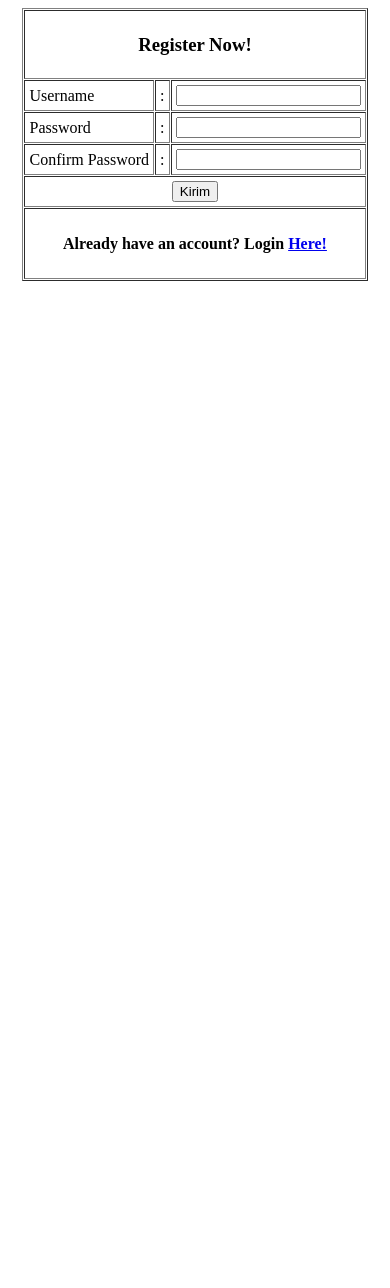
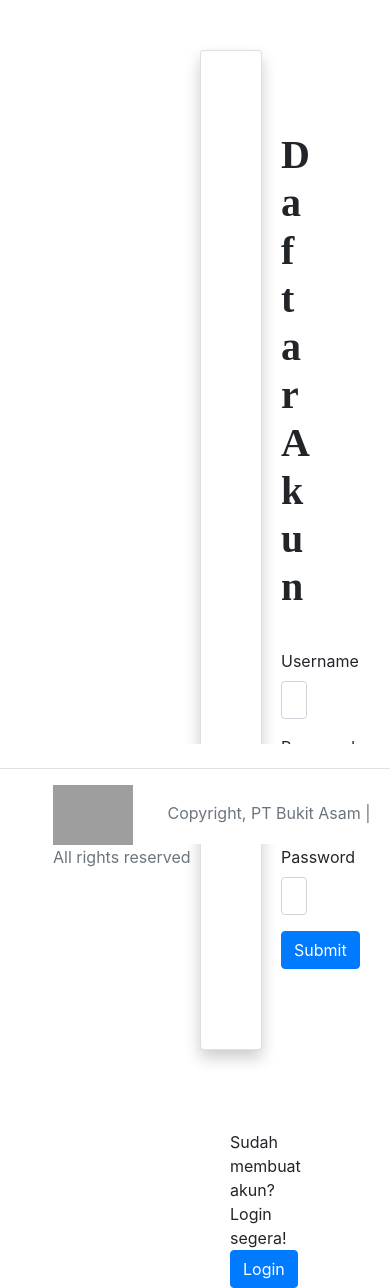
Before and after one commit to PoulsenSky/Arsip-Surat, a PHP site: page /Register.php in a window 390 px wide. Before the commit the page ends 281 px from the top, so only its background shows below. Run offline with PHP 8.4, Linux system fonts and the light colour scheme; grey boxes are pictures that could not be loaded.

Commit message:
Update Register.php
Updating all menu inside of register menu

```diff
--- a/Register.php
+++ b/Register.php
@@ -2,7 +2,7 @@
 	require 'Function.php';
 	if(isset($_POST["Register"])) {
 		if(Register($_POST) > 0) {
-			print "<script> alert('You've registered your Account!')</script>";
+			print "<script> alert('Akun berhasil dibuat!')</script>";
 		}
 			else {
 			print mysqli_error($Connection);
@@ -16,39 +16,69 @@
 		<meta charset="UTF-8">
 		<meta name="viewport" content="width=device-width, initial=scalee=1.0">
 		<title> Register! </title>
+		<link rel="stylesheet" href="css/style.css">
+		<link href="https://cdn.jsdelivr.net/npm/bootstrap@5.1.3/dist/css/bootstrap.min.css" rel="stylesheet" integrity="sha384-1BmE4kWBq78iYhFldvKuhfTAU6auU8tT94WrHftjDbrCEXSU1oBoqyl2QvZ6jIW3" crossorigin="anonymous">
+		<link rel="stylesheet" href="https://stackpath.bootstrapcdn.com/bootstrap/4.1.3/css/bootstrap.min.css" integrity="sha384-MCw98/SFnGE8fJT3GXwEOngsV7Zt27NXFoaoApmYm81iuXoPkFOJwJ8ERdknLPMO" crossorigin="anonymous">
 	</head>
 
-	<body>
-	<center>
-		<table border="1" cellpadding="4" cellspacing="1">
-		<tr> <th colspan="3" style="Text-align:center"> <h3 style="Text:bold"> Register Now! </h3> </th> </tr>
-		<form method="POST" action="">
-<tr>	<td> Username </td>
-		<td> : </td>
-		<td>	<label for="username"> </label>
-				<input type="text" id="username" name="username" autocomplete="on" required>
-				<br> </td> </tr>
+	<body class="HelloBG2">
+	<?php
+		if(isset($error)) {
+			alert("An error occurred");
+		}	?>
+		<div class="card">
+		<form class="myform getLeft">
+			<h1 class="title"> Daftar Akun </h1>
+			<div class="mb-3">
+				<label for="exampleInputEmail1" class="form-label">Username</label>
+				<input type="email" class="form-control" id="exampleInputEmail1" aria-describedby="emailHelp">
+			</div>
+			<div class="mb-3">
+				<label for="exampleInputPassword1" class="form-label">Password</label>
+				<input type="password" class="form-control" id="password">
+			</div>
+			<div class="mb-3">
+				<label for="exampleInputPassword1" class="form-label">Konfirmasi Password</label>
+				<input type="password2" class="form-control" id="password2">
+			</div>
+			<button type="submit" class="btn btn-primary">Submit</button>
+			</form>
+		</div>
+		<div class="card2">
+			<p> Sudah membuat akun? Login segera!
+				<button class="btn btn-primary registerme"> <a href="login.php" class="registertext"> Login </a> </button>
+			</p>
+		</div>
 
-<tr>	<td> Password </td>
-		<td> : </td>
-		<td>	<label for="password"></label>
-				<input type="password" id="password" name="password" autocomplete="off">
-				<br> </td> </tr>
 
-<tr>	<td> Confirm Password </td>
-		<td> : </td>
-		<td>	<label for="password2"></label>
-				<input type="password" id="password2" name="password2" autocomplete="off">
-				<br> </td> </tr>
 
-<tr>	<td colspan="3">
-                <center> <button type="submit" name="Register">Kirim</button> </center>
-        </td> </tr>
 
-<tr>	<td colspan="3">
-                <center> <h4> Already have an account? Login <a href="Login.php"> Here! </a> </h4> </center>
-        </td> </tr>
 
-		</form>
+
+
+		<div class="colorFooter">
+		<footer class="d-flex flex-wrap justify-content-between align-items-center py-3 my-4 border-top" style="user-select: auto;">
+			<div class="col-md-4 d-flex align-items-center" style="user-select: auto;">
+			<a href="/" class="mb-3 me-2 mb-md-0 text-muted text-decoration-none lh-1" style="user-select: auto;">
+				<svg class="bi" width="30" height="24" style="user-select: auto;"><use xlink:href="#bootstrap" style="user-select: auto;"></use></svg>
+			</a>
+			<span class="text-muted" style="user-select: auto;">
+			<img src="https://upload.wikimedia.org/wikipedia/commons/b/bc/%28Bukit_Asam%29_Logo_CMYK-01.png" class="logoImg"> Copyright, PT Bukit Asam | All rights reserved</span>
+			</div>
+			<ul class="nav col-md-4 justify-content-end list-unstyled d-flex" style="user-select: auto;">
+			<li class="ms-3" style="user-select: auto;"><a class="text-muted" href="#" style="user-select: auto;"><svg class="bi" width="24" height="24" style="user-select: auto;"><use xlink:href="#twitter" style="user-select: auto;"></use></svg></a></li>
+			<li class="ms-3" style="user-select: auto;"><a class="text-muted" href="#" style="user-select: auto;"><svg class="bi" width="24" height="24" style="user-select: auto;"><use xlink:href="#instagram" style="user-select: auto;"></use></svg></a></li>
+			<li class="ms-3" style="user-select: auto;"><a class="text-muted" href="#" style="user-select: auto;"><svg class="bi" width="24" height="24" style="user-select: auto;"><use xlink:href="#facebook" style="user-select: auto;"></use></svg></a></li>
+			</ul>
+		</footer> </div>
+
+
+
+
+
+		<!-- SCRIPT ONLY -->
+		<script src="https://code.jquery.com/jquery-3.3.1.slim.min.js" integrity="sha384-q8i/X+965DzO0rT7abK41JStQIAqVgRVzpbzo5smXKp4YfRvH+8abtTE1Pi6jizo" crossorigin="anonymous"></script>
+		<script src="https://cdnjs.cloudflare.com/ajax/libs/popper.js/1.14.3/umd/popper.min.js" integrity="sha384-ZMP7rVo3mIykV+2+9J3UJ46jBk0WLaUAdn689aCwoqbBJiSnjAK/l8WvCWPIPm49" crossorigin="anonymous"></script>
+		<script src="https://stackpath.bootstrapcdn.com/bootstrap/4.1.3/js/bootstrap.min.js" integrity="sha384-ChfqqxuZUCnJSK3+MXmPNIyE6ZbWh2IMqE241rYiqJxyMiZ6OW/JmZQ5stwEULTy" crossorigin="anonymous"></script>
 	</body>
 </html>
```
